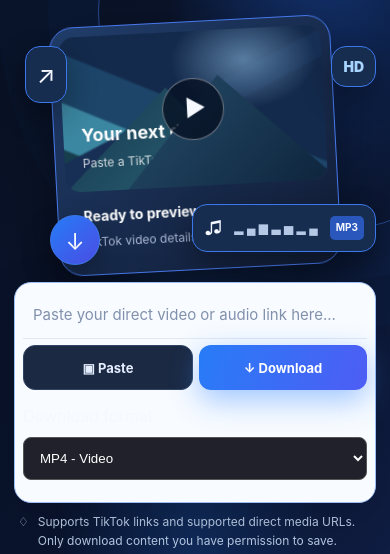
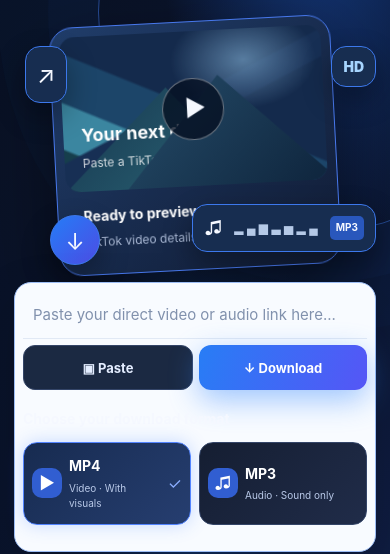
Before and after one commit to itodooyare-lgtm/yourbrand-downloader1, a website: page public/index.html in a window 390 px wide. Shown: the part 297-851 px from the top of the page. Drawn offline with Linux system fonts and the light colour scheme.

Commit message:
Update index.html

```diff
--- a/public/index.html
+++ b/public/index.html
@@ -74,6 +74,130 @@
   }
 }
 
+.format-picker {
+  margin: 18px 0;
+}
+
+.format-label {
+  display: block;
+  margin-bottom: 12px;
+  font-size: 14px;
+  font-weight: 700;
+  color: var(--text, #fff);
+}
+
+.format-options {
+  display: grid;
+  grid-template-columns: repeat(2, minmax(0, 1fr));
+  gap: 12px;
+}
+
+.format-option {
+  display: flex;
+  align-items: center;
+  gap: 10px;
+  min-width: 0;
+  padding: 15px 12px;
+  border: 1px solid #344568;
+  border-radius: 14px;
+  background: linear-gradient(135deg, #151e32, #202c49);
+  color: #fff;
+  text-align: left;
+  cursor: pointer;
+  transition: border-color .2s, box-shadow .2s, transform .2s;
+}
+
+.format-option:hover {
+  transform: translateY(-2px);
+  border-color: #6689ff;
+}
+
+.format-option.selected {
+  border-color: #5284ff;
+  box-shadow: 0 0 18px #3978ff40;
+  background: linear-gradient(135deg, #172b50, #263e70);
+}
+
+.format-symbol {
+  display: grid;
+  place-items: center;
+  flex: 0 0 38px;
+  height: 38px;
+  border-radius: 10px;
+  background: #315ed1;
+  font-size: 20px;
+}
+
+.format-copy {
+  display: grid;
+  gap: 4px;
+  min-width: 0;
+}
+
+.format-copy strong {
+  font-size: 16px;
+}
+
+.format-copy small {
+  font-size: 11px;
+  color: #b9c9e8;
+}
+
+.format-check {
+  margin-left: auto;
+  color: #8caeff;
+  opacity: 0;
+}
+
+.format-option.selected .format-check {
+  opacity: 1;
+}
+
+.btn-primary {
+  background: linear-gradient(110deg, #287df5, #5556f6);
+  box-shadow: 0 8px 24px #3978ff35;
+  transition: transform .2s, box-shadow .2s;
+}
+
+.btn-primary:hover {
+  transform: translateY(-2px);
+  box-shadow: 0 10px 28px #3978ff65;
+}
+
+.btn-muted {
+  border: 1px solid #344568;
+  transition: background .2s, transform .2s;
+}
+
+.btn-muted:hover {
+  transform: translateY(-2px);
+}
+
+@media (max-width: 520px) {
+  .format-options {
+    gap: 8px;
+  }
+
+  .format-option {
+    padding: 12px 8px;
+    gap: 7px;
+  }
+
+  .format-symbol {
+    flex-basis: 30px;
+    height: 30px;
+    font-size: 17px;
+  }
+
+  .format-copy strong {
+    font-size: 14px;
+  }
+
+  .format-copy small {
+    font-size: 10px;
+  }
+}
+
 </style>
 </head>
 <body>
@@ -122,13 +246,36 @@
   </div>
   <form class="download-panel" id="downloadForm">
     <div class="url-row"><span class="url-icon" aria-hidden="true">↗</span><input class="url-input" id="mediaUrl" type="url" inputmode="url" autocomplete="url" placeholder="Paste your direct video or audio link here..." aria-label="Direct media URL" required><button class="btn btn-muted" type="button" id="pasteBtn">▣ Paste</button><button class="btn btn-primary" type="submit">↓ Download</button></div>
-<div style="margin-top:14px; margin-bottom:14px;">
-  <label for="formatSelect" style="display:block; margin-bottom:8px;">Download format</label>
-  <select id="formatSelect" style="width:100%; padding:12px; border-radius:8px; background:#20212a; color:white; border:1px solid #555;">
-    <option value="mp4">MP4 - Video</option>
+
+<div class="format-picker">
+  <label class="format-label">Choose your download format</label>
+
+  <div class="format-options">
+    <button type="button" class="format-option selected" data-format="mp4" aria-pressed="true">
+      <span class="format-symbol">▶</span>
+      <span class="format-copy">
+        <strong>MP4</strong>
+        <small>Video · With visuals</small>
+      </span>
+      <span class="format-check">✓</span>
+    </button>
+
+    <button type="button" class="format-option" data-format="mp3" aria-pressed="false">
+      <span class="format-symbol">♫</span>
+      <span class="format-copy">
+        <strong>MP3</strong>
+        <small>Audio · Sound only</small>
+      </span>
+      <span class="format-check">✓</span>
+    </button>
+  </div>
+
+  <select id="formatSelect" aria-label="Download format" style="display:none">
+    <option value="mp4" selected>MP4 - Video</option>
     <option value="mp3">MP3 - Audio</option>
   </select>
 </div>
+
 
     <div class="status" id="status" role="status" aria-live="polite"></div>
   </form>
@@ -335,6 +482,19 @@
     previewTimer = setTimeout(loadTikTokPreview, 800);
   });
 
+  document.querySelectorAll('.format-option').forEach(button => {
+    button.addEventListener('click', () => {
+      const format = button.dataset.format;
+      $('formatSelect').value = format;
+
+      document.querySelectorAll('.format-option').forEach(option => {
+        const selected = option === button;
+        option.classList.toggle('selected', selected);
+        option.setAttribute('aria-pressed', String(selected));
+      });
+    });
+  });
+
   $('year').textContent = new Date().getFullYear();
   $('themeToggle').addEventListener('click', () => {
     const light = document.body.dataset.theme !== 'light';
```
